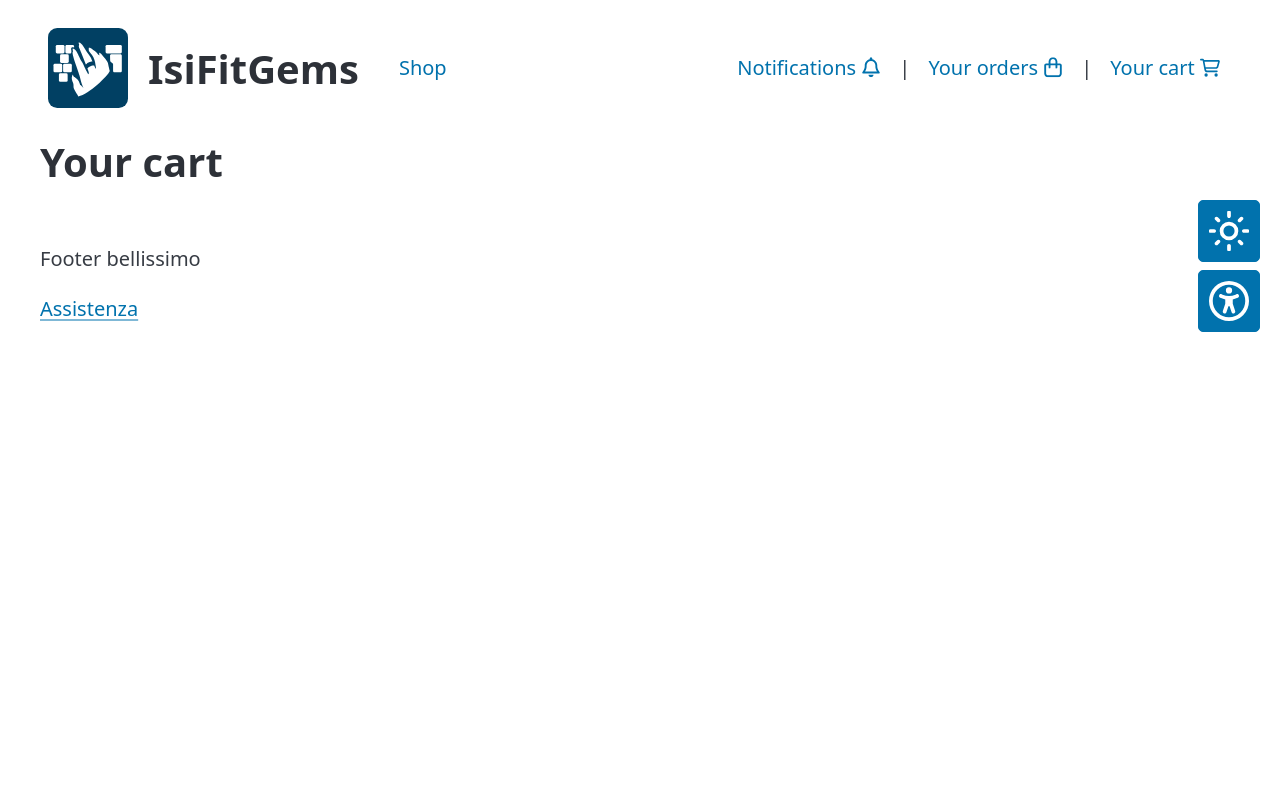
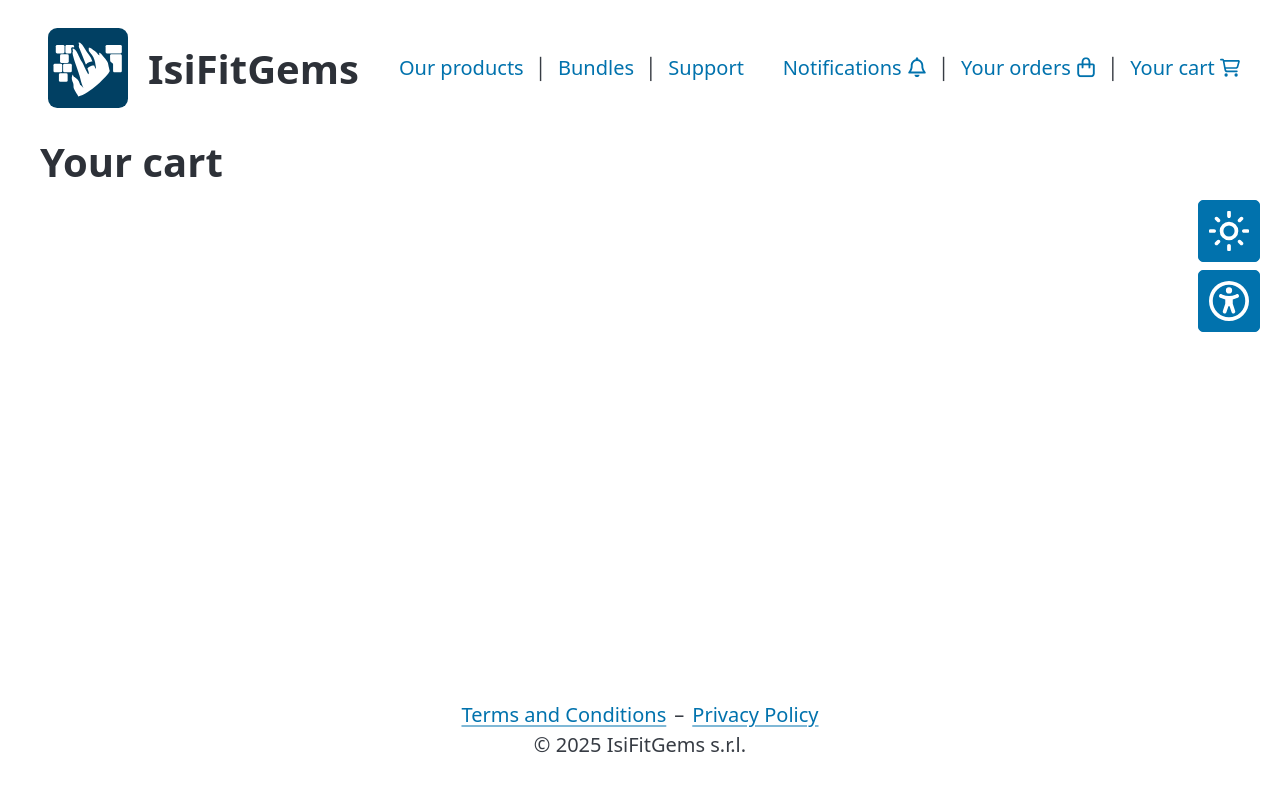
Before and after one commit to PastaCodes/progettoweb, a PHP site: page /cart/index.php in a window 1280 px wide. Run offline with PHP 8.4, Linux system fonts and the light colour scheme; some libraries are stand-ins or nearby versions.

Commit message:
Improve header and footer

```diff
--- a/components/base.php
+++ b/components/base.php
@@ -45,8 +45,10 @@ $body = ob_get_clean();
                 <h1>IsiFitGems</h1>
             </a>
             <nav><ul>
-                <li><a href="shop">Shop</a></li>
-                <li><a>Notifications <svg xmlns="http://www.w3.org/2000/svg" version="1.1" aria-label=""><use href="assets/notifications.svg#notifications"></use></svg></a></li>
+                <li><a href="shop">Our products</a></li>
+                <li><a href="">Bundles</a></li>
+                <li><a href="">Support</a></li>
+                <li><a href="">Notifications <svg xmlns="http://www.w3.org/2000/svg" version="1.1" aria-label=""><use href="assets/notifications.svg#notifications"></use></svg></a></li>
                 <li><a href="">Your orders <svg xmlns="http://www.w3.org/2000/svg" version="1.1" aria-label=""><use href="assets/orders.svg#orders"></use></svg></a></li>
                 <li><a href="cart">Your cart <svg xmlns="http://www.w3.org/2000/svg" version="1.1" aria-label=""><use href="assets/cart.svg#cart"></use></svg></a></li>
             </ul></nav>
@@ -67,8 +69,9 @@ $body = ob_get_clean();
 <?= $body ?>
 <?php if ($page->has_feet): ?>
         <footer>
-            <p>Footer bellissimo</p>
-            <a href="">Assistenza</a>
+            <a>Terms and Conditions</a>
+            <a>Privacy Policy</a>
+            <p>&copy; 2025 IsiFitGems s.r.l.</p>
         </footer>
 <?php endif ?>
     </body>
--- a/style/global.css
+++ b/style/global.css
@@ -4,6 +4,12 @@
 
 html {
     overflow-y: scroll;
+}
+
+body {
+    display: flex;
+    flex-direction: column;
+    min-height: 100vh;
 }
 
 main, header, footer {
@@ -52,6 +58,7 @@ header > a:first-child {
     border-radius: var(--pico-border-radius);
 }
 
+/*
 header > nav > ul {
     width: 100%;
 }
@@ -61,23 +68,50 @@ header > nav, header > nav > ul > li:nth-last-child(3) {
     text-align: right;
 }
 
+/*
 header > nav > ul::before, header > nav > ul::after {
     content: "|";
     margin: 0 var(--spacing-small);
     order: 1;
 }
 
-header > nav > ul > li:nth-child(3) {
+header > nav > ul > li:nth-child(4) {
     order: 1;
 }
 
-header > nav > ul > li:nth-child(4) {
+header > nav > ul > li:nth-child(5) {
     order: 2;
 }
+*/
 
-header > a:first-child:hover {
-    background-color: color-mix(in srgb, var(--pico-primary) 40%, transparent);
-    backdrop-filter: opacity(0.5);
+header > nav {
+    flex-basis: 100%;
+}
+
+header > nav > ul {
+    margin: 0 !important;
+    width: 100%;
+    display: flex;
+}
+
+header > nav > ul > li {
+    padding: 0;
+}
+
+header > nav > ul > li:not(:first-child, :nth-child(4)) {
+    padding-left: 1ch;
+}
+
+header > nav > ul > li:nth-child(4) {
+    flex-grow: 1;
+    text-align: right;
+}
+
+header > nav > ul > li:not(:first-child, :nth-child(4))::before {
+    content: '\2502';
+    margin-right: 1ch;
+    width: 1ch;
+    text-align: center;
 }
 
 header > a:first-child > svg {
@@ -91,7 +125,9 @@ header > a:first-child > h1 {
 }
 
 main {
+    flex-grow: 1;
     padding-top: var(--pico-outline-width) !important;
+    margin-bottom: 2rem;
 }
 
 a:not(header > a:first-child) > svg {
@@ -119,3 +155,23 @@ img, svg {
     padding: 0.5rem;
     font-size: 2em;
 }
+
+footer {
+    display: flex;
+    flex-wrap: wrap;
+    justify-content: center;
+}
+
+footer > a:first-of-type {
+    order: -1;
+}
+
+footer > :last-child {
+    text-align: center;
+    flex-basis: 100%;
+}
+
+footer::before {
+    content: "\2013";
+    margin: 0 var(--spacing-small);
+}
```
